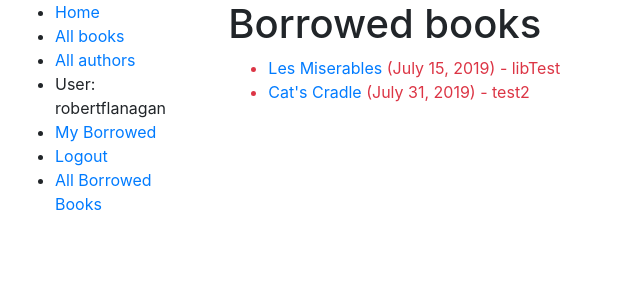
After one commit to rjflanagan95/LocalLibrary, a Django app: page /catalog/borrowedbooks/ in a window 1280 px wide. The commit adds this page. Shown: the top 300 px of the page, without its empty margins (0-640 px from the left). Run offline with Django 3.2, Linux system fonts and the light colour scheme; a user stored in the database is signed in; data comes from the database, SQL or seed files in the repository; both versions use the stored data as it was after the commit; some libraries are stand-ins or nearby versions.

Commit message:
permissions mixin challenge for librarian view of books

```diff
--- a/locallibrary/catalog/models.py
+++ b/locallibrary/catalog/models.py
@@ -75,7 +75,9 @@ class BookInstance(models.Model):
     )
 
     class Meta:
-        ordering = ['due_back']
+        ordering = ['due_back'],
+
+        permissions = (("can_mark_returned", "Set book as returned"),)
 
     def __str__(self):
         # String for representing the Model object.
--- a/locallibrary/catalog/templates/base_generic.html
+++ b/locallibrary/catalog/templates/base_generic.html
@@ -24,6 +24,9 @@
             <li><a href="{% url 'logout'%}?next={{request.path}}">Logout</a></li>
           {% else %}
             <li><a href="{% url 'login'%}?next={{request.path}}">Login</a></li>
+          {% endif %}
+          {% if perms.catalog.can_mark_returned %}
+            <li><a href="{% url 'all-borrowed' %}">All Borrowed Books</a></li>
           {% endif %}
         </ul>
      {% endblock %}
--- /dev/null
+++ b/locallibrary/catalog/templates/catalog/bookinstance_list_borrowed_all.html
@@ -0,0 +1,19 @@
+{% extends "base_generic.html" %}
+
+{% block content %}
+    <h1>Borrowed books</h1>
+
+    {% if bookinstance_list %}
+    <ul>
+
+      {% for bookinst in bookinstance_list %}
+      <li class="{% if bookinst.is_overdue %}text-danger{% endif %}">
+        <a href="{% url 'book-detail' bookinst.book.pk %}">{{bookinst.book.title}}</a> ({{ bookinst.due_back }}) - {{bookinst.borrower}}
+      </li>
+      {% endfor %}
+    </ul>
+
+    {% else %}
+      <p>There are no books borrowed.</p>
+    {% endif %}
+{% endblock %}
--- a/locallibrary/catalog/urls.py
+++ b/locallibrary/catalog/urls.py
@@ -8,4 +8,6 @@ urlpatterns = [
     path('authors/', views.AuthorListView.as_view(), name="authors"),
     path('author/<int:pk>', views.AuthorDetailView.as_view(), name="author-detail"),
     path('mybooks/', views.LoanedBooksByUserListView.as_view(), name='my-borrowed'),
+    path('borrowedbooks/', views.LibrarianBorrowedBooksListView.as_view(), name="all-borrowed"),
+
 ]
--- a/locallibrary/catalog/views.py
+++ b/locallibrary/catalog/views.py
@@ -6,6 +6,7 @@ from catalog.models import Book, Author, BookInstance, Genre
 from django.views import generic
 
 from django.contrib.auth.mixins import LoginRequiredMixin
+from django.contrib.auth.mixins import PermissionRequiredMixin
 
 def index(request):
     """View function for home page of site."""
@@ -58,11 +59,20 @@ class AuthorListView(generic.ListView):
 class AuthorDetailView(generic.DetailView):
     model = Author
 
-class LoanedBooksByUserListView(LoginRequiredMixin,generic.ListView):
+class LoanedBooksByUserListView(LoginRequiredMixin, generic.ListView):
     """Generic class-based view listing books on loan to current user."""
     model = BookInstance
-    template_name ='catalog/bookinstance_list_borrowed_user.html'
+    template_name = 'catalog/bookinstance_list_borrowed_user.html'
     paginate_by = 10
 
     def get_queryset(self):
         return BookInstance.objects.filter(borrower=self.request.user).filter(status__exact='o').order_by('due_back')
+
+class LibrarianBorrowedBooksListView(PermissionRequiredMixin, generic.ListView):
+    permission_required = 'catalog.can_mark_returned'
+    model = BookInstance
+    template_name = 'catalog/bookinstance_list_borrowed_all.html'
+    paginate_by = 10
+
+    def get_queryset(self):
+        return BookInstance.objects.filter(status__exact='o').order_by('due_back')
```
Also changed, not shown: locallibrary/catalog/migrations/0006_auto_20190803_0055.py (added), locallibrary/db.sqlite3.
